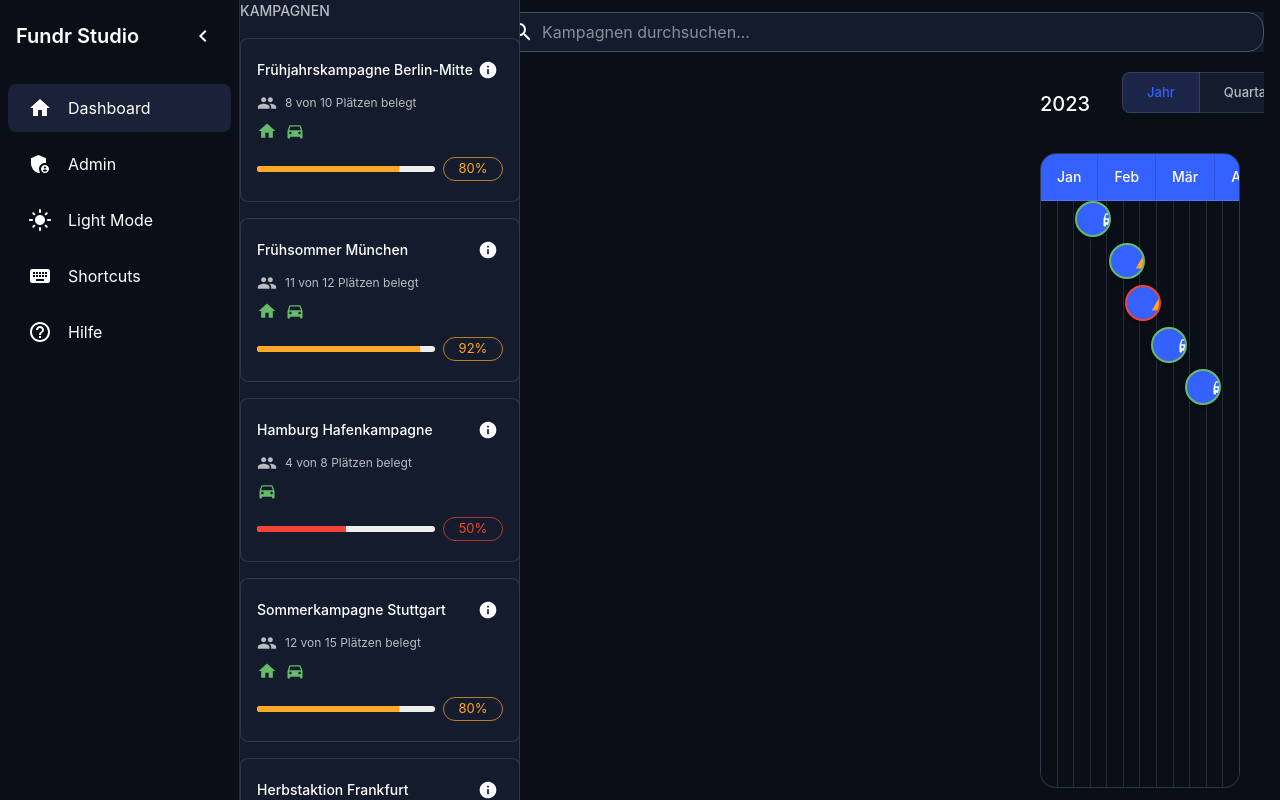
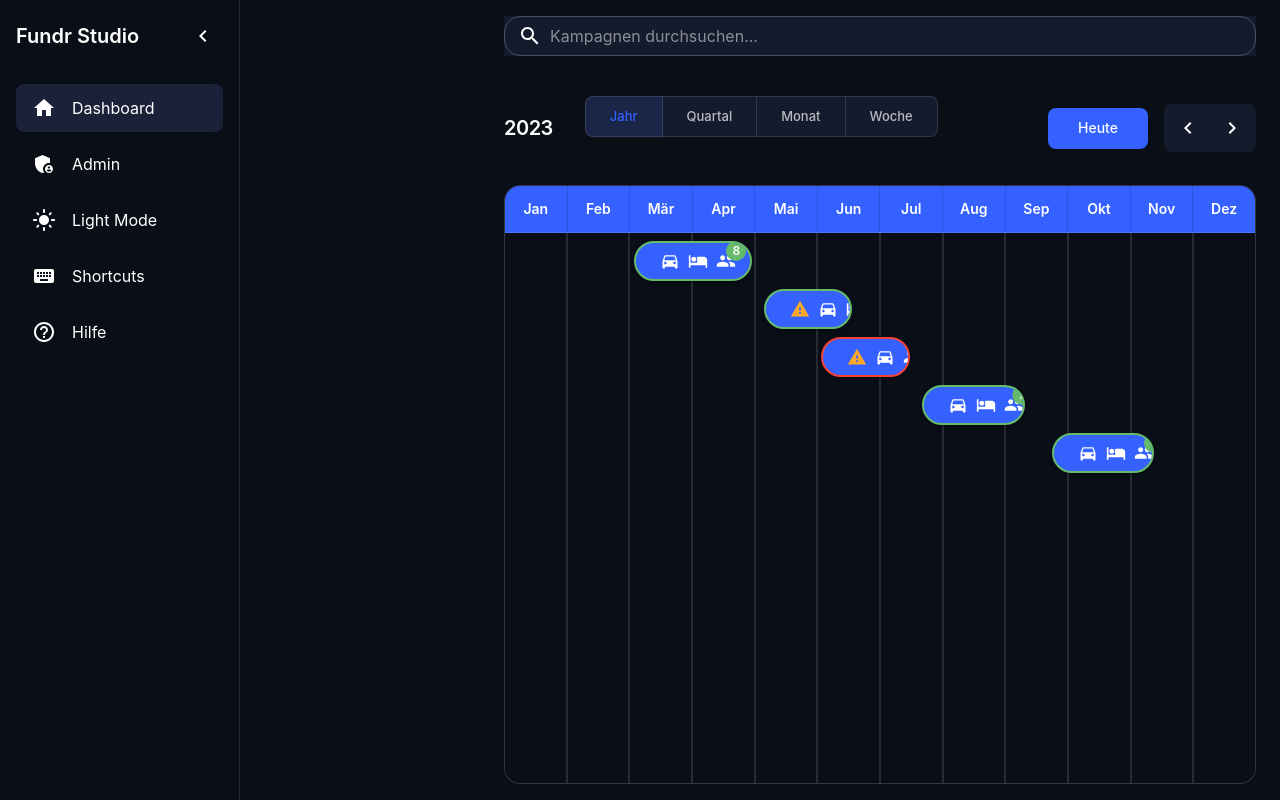
Before and after one commit to TIHAPIO/fundraiser-planner, a React app: page / in a window 1280 px wide. Built offline with nearby package versions, Linux system fonts and the light colour scheme.

Commit message:
Initial commit - Setup fundraiser planner project

```diff
--- a/src/App.js
+++ b/src/App.js
@@ -41,20 +41,18 @@ import getTheme from './theme';
 import ErrorBoundary from './ErrorBoundary';
 import { mockCampaigns } from './data/mockData';
 
-// Lazy load components
 const CalendarView = React.lazy(() => import('./components/CalendarView'));
 const AdminChangeRequests = React.lazy(() => import('./components/AdminChangeRequests'));
 
 const DRAWER_WIDTH = 240;
+const COLLAPSED_DRAWER_WIDTH = 64; // 8 spacing units
 
-// Loading component
 const LoadingFallback = () => (
   <Backdrop open={true} sx={{ color: '#fff', zIndex: (theme) => theme.zIndex.drawer + 1 }}>
     <CircularProgress color="inherit" />
   </Backdrop>
 );
 
-// Keyboard shortcuts help dialog
 const ShortcutsDialog = ({ open, onClose }) => (
   <Dialog open={open} onClose={onClose}>
     <DialogTitle>Keyboard Shortcuts</DialogTitle>
@@ -95,12 +93,10 @@ function App() {
   const [shortcutsOpen, setShortcutsOpen] = useState(false);
   const [filteredCampaigns, setFilteredCampaigns] = useState(mockCampaigns);
 
-  // Save theme preference
   useEffect(() => {
     localStorage.setItem('darkMode', JSON.stringify(darkMode));
   }, [darkMode]);
 
-  // Filter campaigns based on search query
   useEffect(() => {
     if (searchQuery) {
       const filtered = mockCampaigns.filter(campaign =>
@@ -112,7 +108,6 @@ function App() {
     }
   }, [searchQuery]);
 
-  // Keyboard shortcuts
   useEffect(() => {
     const handleKeyboard = (e) => {
       if (e.altKey) {
@@ -168,8 +163,9 @@ function App() {
     { text: 'Admin', icon: <AdminPanelSettingsIcon />, value: 'Admin' },
   ];
 
-  // Create theme based on mode
   const theme = React.useMemo(() => getTheme(darkMode ? 'dark' : 'light'), [darkMode]);
+
+  const drawerWidth = drawerOpen ? DRAWER_WIDTH : COLLAPSED_DRAWER_WIDTH;
 
   return (
     <ThemeProvider theme={theme}>
@@ -178,22 +174,24 @@ function App() {
           <Box sx={{ display: 'flex', minHeight: '100vh' }}>
             <CssBaseline />
 
-            {/* App Bar for small screens */}
+            {/* Mobile App Bar */}
             <Box
               component="nav"
               sx={{
                 position: 'fixed',
                 top: 0,
                 left: 0,
+                right: 0,
                 zIndex: theme.zIndex.drawer + 2,
                 display: { sm: 'none' },
-                width: '100%',
                 bgcolor: 'background.paper',
                 borderBottom: '1px solid',
                 borderColor: 'divider',
+                px: 1,
+                py: 0.5,
               }}
             >
-              <IconButton onClick={toggleDrawer} sx={{ m: 1 }}>
+              <IconButton onClick={toggleDrawer} edge="start">
                 <MenuIcon />
               </IconButton>
             </Box>
@@ -203,15 +201,15 @@ function App() {
               variant="permanent"
               open={drawerOpen}
               sx={{
-                width: drawerOpen ? DRAWER_WIDTH : theme.spacing(7),
+                width: drawerWidth,
                 flexShrink: 0,
                 '& .MuiDrawer-paper': {
-                  width: drawerOpen ? DRAWER_WIDTH : theme.spacing(7),
+                  width: drawerWidth,
                   boxSizing: 'border-box',
                   overflowX: 'hidden',
-                  transition: theme.transitions.create('width', {
+                  transition: theme.transitions.create(['width', 'margin'], {
                     easing: theme.transitions.easing.sharp,
-                    duration: theme.transitions.duration.enteringScreen,
+                    duration: theme.transitions.duration.standard,
                   }),
                 },
               }}
@@ -221,9 +219,10 @@ function App() {
                 alignItems: 'center',
                 justifyContent: drawerOpen ? 'space-between' : 'center',
                 p: 2,
+                minHeight: 64, // Consistent header height
               }}>
                 {drawerOpen && (
-                  <Typography variant="h6" sx={{ fontWeight: 600 }}>
+                  <Typography variant="h6" noWrap sx={{ fontWeight: 600 }}>
                     Fundr Studio
                   </Typography>
                 )}
@@ -232,7 +231,7 @@ function App() {
                 </IconButton>
               </Box>
 
-              <List>
+              <List component="nav" sx={{ px: 1 }}>
                 {menuItems.map((item) => (
                   <ListItem key={item.text} disablePadding>
                     <ListItemButton
@@ -241,7 +240,8 @@ function App() {
                       sx={{
                         minHeight: 48,
                         justifyContent: drawerOpen ? 'initial' : 'center',
-                        px: 2.5,
+                        px: 2,
+                        borderRadius: 1,
                       }}
                     >
                       <ListItemIcon
@@ -264,7 +264,8 @@ function App() {
                     sx={{
                       minHeight: 48,
                       justifyContent: drawerOpen ? 'initial' : 'center',
-                      px: 2.5,
+                      px: 2,
+                      borderRadius: 1,
                     }}
                   >
                     <ListItemIcon
@@ -288,7 +289,8 @@ function App() {
                     sx={{
                       minHeight: 48,
                       justifyContent: drawerOpen ? 'initial' : 'center',
-                      px: 2.5,
+                      px: 2,
+                      borderRadius: 1,
                     }}
                   >
                     <ListItemIcon
@@ -310,7 +312,8 @@ function App() {
                     sx={{
                       minHeight: 48,
                       justifyContent: drawerOpen ? 'initial' : 'center',
-                      px: 2.5,
+                      px: 2,
+                      borderRadius: 1,
                     }}
                   >
                     <ListItemIcon
@@ -337,20 +340,20 @@ function App() {
                 overflow: 'hidden',
                 display: 'flex',
                 flexDirection: 'column',
-                width: { sm: `calc(100% - ${drawerOpen ? DRAWER_WIDTH : theme.spacing(7)}px)` },
-                ml: { sm: `${drawerOpen ? DRAWER_WIDTH : theme.spacing(7)}px` },
+                width: `calc(100% - ${drawerWidth}px)`,
+                ml: `${drawerWidth}px`,
                 mt: { xs: '48px', sm: 0 },
                 transition: theme.transitions.create(['width', 'margin'], {
                   easing: theme.transitions.easing.sharp,
-                  duration: theme.transitions.duration.enteringScreen,
+                  duration: theme.transitions.duration.standard,
                 }),
               }}
             >
               <Container
                 maxWidth={false}
                 sx={{
-                  py: 1.5,
-                  px: { xs: 1, sm: 2 },
+                  py: 2,
+                  px: { xs: 2, sm: 3 },
                   height: '100%',
                   display: 'flex',
                   flexDirection: 'column',
@@ -358,7 +361,7 @@ function App() {
                 }}
               >
                 {/* Search Bar */}
-                <Box sx={{ mb: 1.5 }}>
+                <Box sx={{ mb: 2 }}>
                   <TextField
                     className="search-input"
                     fullWidth
--- a/src/components/CalendarView.js
+++ b/src/components/CalendarView.js
@@ -1,26 +1,35 @@
-import React, { useState, useCallback, useEffect, useRef } from 'react';
+// React imports
+import React from 'react';
+import { useState, useCallback, useEffect, useRef } from 'react';
 import PropTypes from 'prop-types';
+
+// MUI Components
 import {
+  Badge,
   Box,
+  Button,
+  Fade,
+  IconButton,
   Paper,
+  Tooltip,
   Typography,
-  Fade,
   useTheme,
-  Tooltip,
-  Badge,
-  IconButton,
-  Button,
 } from '@mui/material';
-import TimeUnitSelector from './TimeUnitSelector';
-import CampaignSidebar from './CampaignSidebar';
-import CampaignDetailsDialog from './CampaignDetailsDialog';
+
+// MUI Icons
+import ChevronLeftIcon from '@mui/icons-material/ChevronLeft';
+import ChevronRightIcon from '@mui/icons-material/ChevronRight';
+import DirectionsCarIcon from '@mui/icons-material/DirectionsCar';
 import GroupIcon from '@mui/icons-material/Group';
-import DirectionsCarIcon from '@mui/icons-material/DirectionsCar';
 import HotelIcon from '@mui/icons-material/Hotel';
 import WarningIcon from '@mui/icons-material/Warning';
-import ChevronLeftIcon from '@mui/icons-material/ChevronLeft';
-import ChevronRightIcon from '@mui/icons-material/ChevronRight';
 
+// Local components
+import CampaignDetailsDialog from './CampaignDetailsDialog';
+import CampaignSidebar from './CampaignSidebar';
+import TimeUnitSelector from './TimeUnitSelector';
+
+{/* Rest of the file remains unchanged */}
 const CAMPAIGN_SIDEBAR_WIDTH = 280;
 const DRAWER_WIDTH = 240;
 
@@ -43,14 +52,12 @@ const CalendarView = ({ campaigns = [], onError, drawerOpen }) => {
     return Math.ceil(days / 7);
   });
 
-  // Reset scroll position when dialog closes
   useEffect(() => {
     if (!detailsOpen && timelineRef.current) {
       timelineRef.current.scrollLeft = 0;
     }
   }, [detailsOpen]);
 
-  // Sort campaigns by start date
   const sortedCampaigns = [...campaigns].sort((a, b) =>
     new Date(a.startDate) - new Date(b.startDate)
   );
@@ -127,14 +134,20 @@ const CalendarView = ({ campaigns = [], onError, drawerOpen }) => {
       borderBottom: `1px solid ${theme.palette.divider}`,
       bgcolor: theme.palette.primary.main,
       color: theme.palette.primary.contrastText,
+      position: 'sticky',
+      top: 0,
+      zIndex: 3,
       '& > div': {
         py: 1.5,
         px: 2,
         textAlign: 'center',
         typography: 'subtitle2',
-        fontWeight: 500,
+        fontWeight: 600,
         flex: 1,
         borderRight: `1px solid ${theme.palette.primary.dark}`,
+        display: 'flex',
+        alignItems: 'center',
+        justifyContent: 'center',
         '&:last-child': {
           borderRight: 'none',
         },
@@ -330,59 +343,33 @@ const CalendarView = ({ campaigns = [], onError, drawerOpen }) => {
     <Box sx={{
       display: 'flex',
       height: '100%',
+      width: '100%',
       position: 'relative',
-      minHeight: 0,
     }}>
-      <Box sx={{
-        width: CAMPAIGN_SIDEBAR_WIDTH,
-        position: 'fixed',
-        top: 0,
-        bottom: 0,
-        left: drawerOpen ? DRAWER_WIDTH : theme.spacing(7),
-        bgcolor: theme.palette.background.paper,
-        borderRight: `1px solid ${theme.palette.divider}`,
-        transition: theme.transitions.create('left', {
-          easing: theme.transitions.easing.sharp,
-          duration: theme.transitions.duration.enteringScreen,
-        }),
-        zIndex: 1,
-        display: 'flex',
-        flexDirection: 'column',
-        overflow: 'auto',
-      }}>
-        <CampaignSidebar
-          campaigns={sortedCampaigns}
-          onCampaignClick={handleCampaignClick}
-        />
-      </Box>
-
+      {/* Main Content */}
       <Box sx={{
         flex: 1,
         display: 'flex',
         flexDirection: 'column',
-        marginLeft: `calc(${CAMPAIGN_SIDEBAR_WIDTH}px + ${drawerOpen ? DRAWER_WIDTH : theme.spacing(7)}px)`,
-        paddingRight: 3,
-        paddingLeft: 3,
         minWidth: 0,
-        overflow: 'hidden',
-        transition: theme.transitions.create('margin-left', {
-          easing: theme.transitions.easing.sharp,
-          duration: theme.transitions.duration.enteringScreen,
-        }),
+        height: '100%',
       }}>
+        {/* Header */}
         <Box sx={{
           display: 'flex',
           alignItems: 'center',
           justifyContent: 'space-between',
           mb: 2,
-          mt: 1,
+          mt: 2,
+          py: 1,
         }}>
           <Box sx={{ display: 'flex', alignItems: 'center', gap: 4 }}>
             <Typography
               variant="h4"
               sx={{
                 color: theme.palette.text.primary,
-                fontWeight: 500,
+                fontWeight: 600,
+                letterSpacing: '-0.5px',
               }}
             >
               {timeUnit === 'year' ? currentYear :
@@ -393,23 +380,54 @@ const CalendarView = ({ campaigns = [], onError, drawerOpen }) => {
             <TimeUnitSelector value={timeUnit} onChange={handleTimeUnitChange} />
           </Box>
 
-          <Box sx={{ display: 'flex', alignItems: 'center', gap: 1 }}>
+          <Box sx={{ display: 'flex', alignItems: 'center', gap: 2 }}>
             <Button
-              variant="outlined"
+              variant="contained"
               onClick={navigateToToday}
-              sx={{ minWidth: 100 }}
+              sx={{
+                minWidth: 100,
+                bgcolor: theme.palette.primary.main,
+                '&:hover': {
+                  bgcolor: theme.palette.primary.dark,
+                },
+              }}
             >
               Heute
             </Button>
-            <IconButton onClick={() => handleNavigate('prev')}>
-              <ChevronLeftIcon />
-            </IconButton>
-            <IconButton onClick={() => handleNavigate('next')}>
-              <ChevronRightIcon />
-            </IconButton>
+            <Box sx={{
+              display: 'flex',
+              gap: 0.5,
+              bgcolor: theme.palette.background.paper,
+              borderRadius: 1,
+              p: 0.5,
+            }}>
+              <IconButton
+                onClick={() => handleNavigate('prev')}
+                sx={{
+                  color: theme.palette.text.primary,
+                  '&:hover': {
+                    bgcolor: theme.palette.action.hover,
+                  },
+                }}
+              >
+                <ChevronLeftIcon />
+              </IconButton>
+              <IconButton
+                onClick={() => handleNavigate('next')}
+                sx={{
+                  color: theme.palette.text.primary,
+                  '&:hover': {
+                    bgcolor: theme.palette.action.hover,
+                  },
+                }}
+              >
+                <ChevronRightIcon />
+              </IconButton>
+            </Box>
           </Box>
         </Box>
 
+        {/* Timeline */}
         <Paper
           elevation={0}
           sx={{
@@ -421,6 +439,7 @@ const CalendarView = ({ campaigns = [], onError, drawerOpen }) => {
             minHeight: 400,
             position: 'relative',
             overflow: 'hidden',
+            bgcolor: theme.palette.background.paper,
           }}
         >
           {/* Headers */}
@@ -447,6 +466,7 @@ const CalendarView = ({ campaigns = [], onError, drawerOpen }) => {
               width: 'fit-content',
               px: 4,
               pt: 2,
+              pb: 4,
             }}>
               {/* Grid Lines */}
               <Box
@@ -465,7 +485,8 @@ const CalendarView = ({ campaigns = [], onError, drawerOpen }) => {
                     key={index}
                     sx={{
                       flex: 1,
-                      borderRight: index < array.length - 1 ? `1px solid ${theme.palette.divider}` : 'none',
+                      borderRight: index < array.length - 1 ? `2px solid ${theme.palette.divider}` : 'none',
+                      bgcolor: index % 2 === 0 ? 'rgba(0, 0, 0, 0.02)' : 'transparent',
                     }}
                   />
                 ))}
@@ -501,16 +522,19 @@ const CalendarView = ({ campaigns = [], onError, drawerOpen }) => {
                           sx={{
                             position: 'absolute',
                             ...position,
-                            top: index * 42,
-                            height: 36,
+                            top: index * 48 + 8,
+                            height: 40,
                             display: 'flex',
                             alignItems: 'center',
                             px: 2,
-                            borderRadius: '18px',
+                            borderRadius: '20px',
                             bgcolor: isSelected ? theme.palette.primary.dark : theme.palette.primary.main,
                             color: theme.palette.primary.contrastText,
-                            boxShadow: isSelected ? theme.shadows[4] : theme.shadows[2],
-                            transition: theme.transitions.create(['transform', 'box-shadow', 'background-color']),
+                            boxShadow: isSelected ? theme.shadows[8] : theme.shadows[2],
+                            transition: theme.transitions.create(
+                              ['transform', 'box-shadow', 'background-color'],
+                              { duration: 200 }
+                            ),
                             cursor: 'pointer',
                             typography: 'body2',
                             fontWeight: 500,
@@ -518,10 +542,11 @@ const CalendarView = ({ campaigns = [], onError, drawerOpen }) => {
                             overflow: 'hidden',
                             textOverflow: 'ellipsis',
                             border: `2px solid ${statusColor}`,
-                            zIndex: 2,
+                            zIndex: isSelected ? 3 : 2,
                             '&:hover': {
-                              transform: 'translateY(-2px)',
-                              boxShadow: theme.shadows[4],
+                              transform: 'translateY(-2px) scale(1.02)',
+                              boxShadow: theme.shadows[12],
+                              bgcolor: theme.palette.primary.dark,
                             },
                           }}
                           onClick={() => handleCampaignClick(campaign)}
@@ -529,7 +554,7 @@ const CalendarView = ({ campaigns = [], onError, drawerOpen }) => {
                           <Typography
                             variant="body2"
                             sx={{
-                              fontWeight: 500,
+                              fontWeight: 600,
                               mr: 1,
                               flex: 1,
                               overflow: 'hidden',
@@ -561,10 +586,11 @@ const CalendarView = ({ campaigns = [], onError, drawerOpen }) => {
                                 '& .MuiBadge-badge': {
                                   bgcolor: statusColor,
                                   color: '#fff',
+                                  fontWeight: 600,
                                 },
                               }}
                             >
-                              <GroupIcon fontSize="small" />
+                              <GroupIcon sx={{ fontSize: 20 }} />
                             </Badge>
                           </Box>
                         </Box>
```
